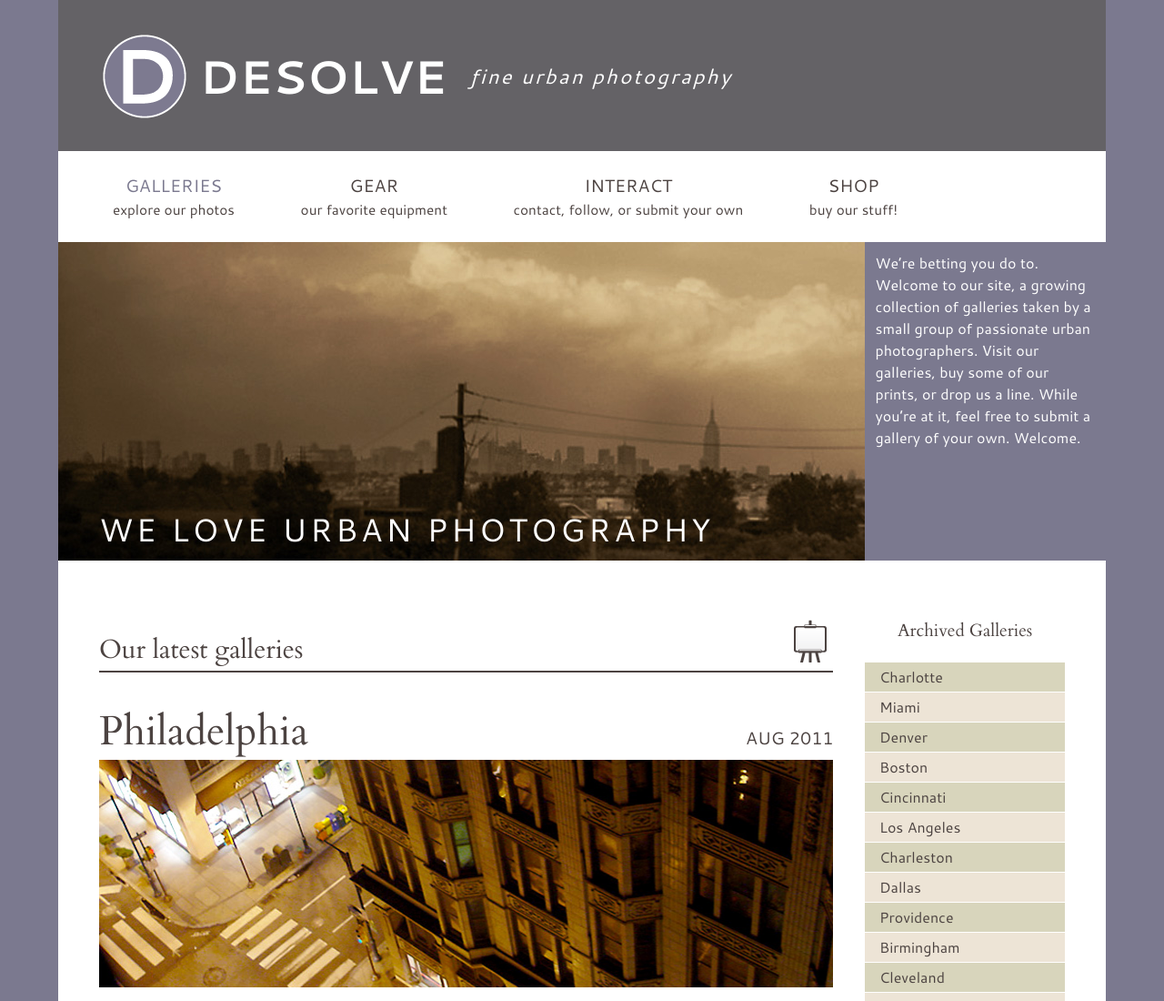
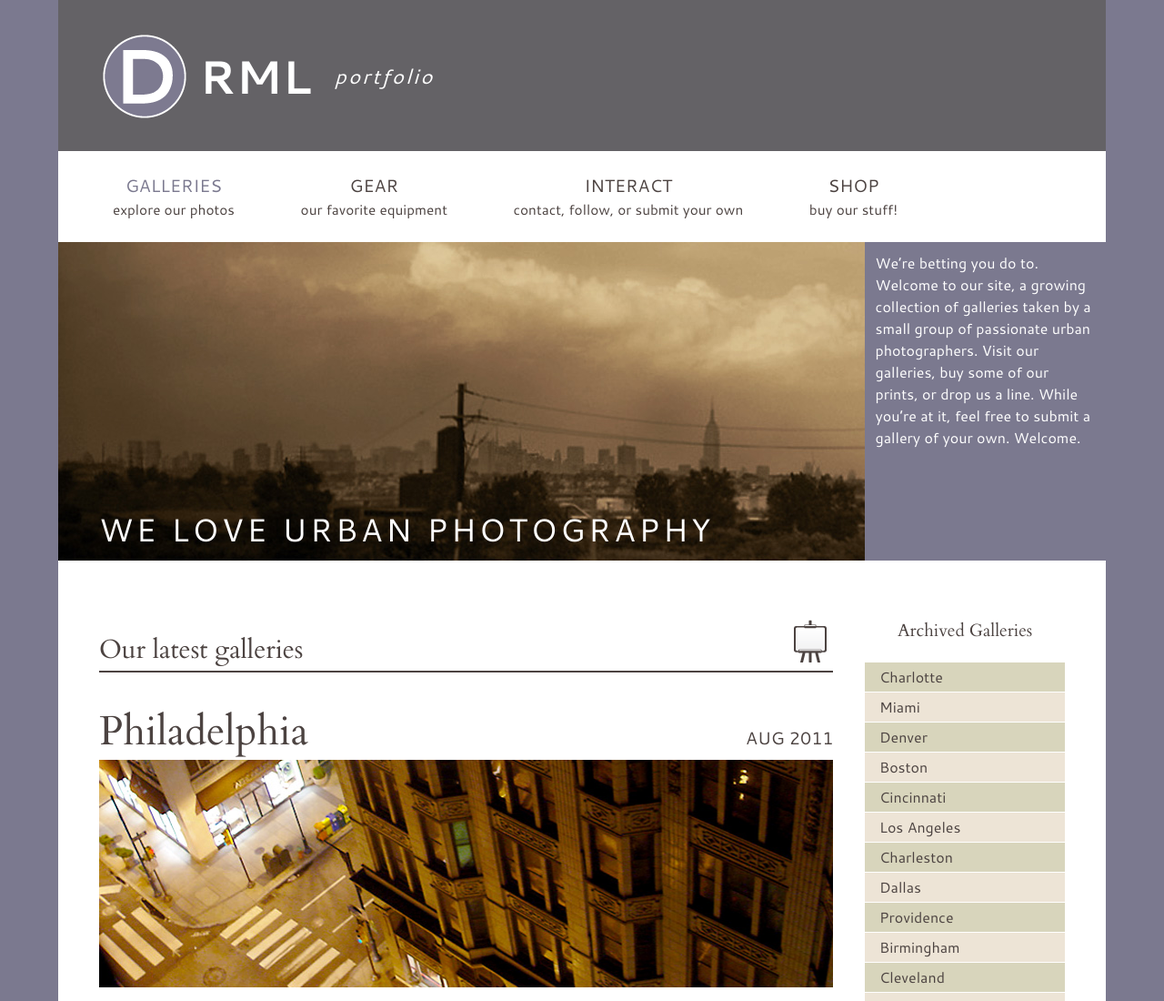
Before and after one commit to rosamsl/Portfolio, a plain HTML site: page index.html in a window 1280 px wide. Shown: the top 1100 px of the page at 91% size. Drawn offline with Linux system fonts and the light colour scheme.

Commit message:
Update index.html

```diff
--- a/index.html
+++ b/index.html
@@ -2,7 +2,7 @@
 <html>
 <head>
 <meta charset="UTF-8">
-<title>Welcome to Desolve</title>
+<title>RML Portfolio</title>
 <meta name="viewport" content="width=device-width, initial-scale=1.0">
 <!--[if lt IE 9]>
 <script src="http://html5shiv.googlecode.com/svn/trunk/html5.js"></script>
@@ -12,8 +12,8 @@
 <body>
 <header id="pageHeader">
   <hgroup>
-    <h1>Desolve</h1>
-    <h2>Fine Urban Photography</h2>
+    <h1>RML</h1>
+    <h2>Portfolio</h2>
   </hgroup>
 </header>
 <nav id="mainNav">
```
